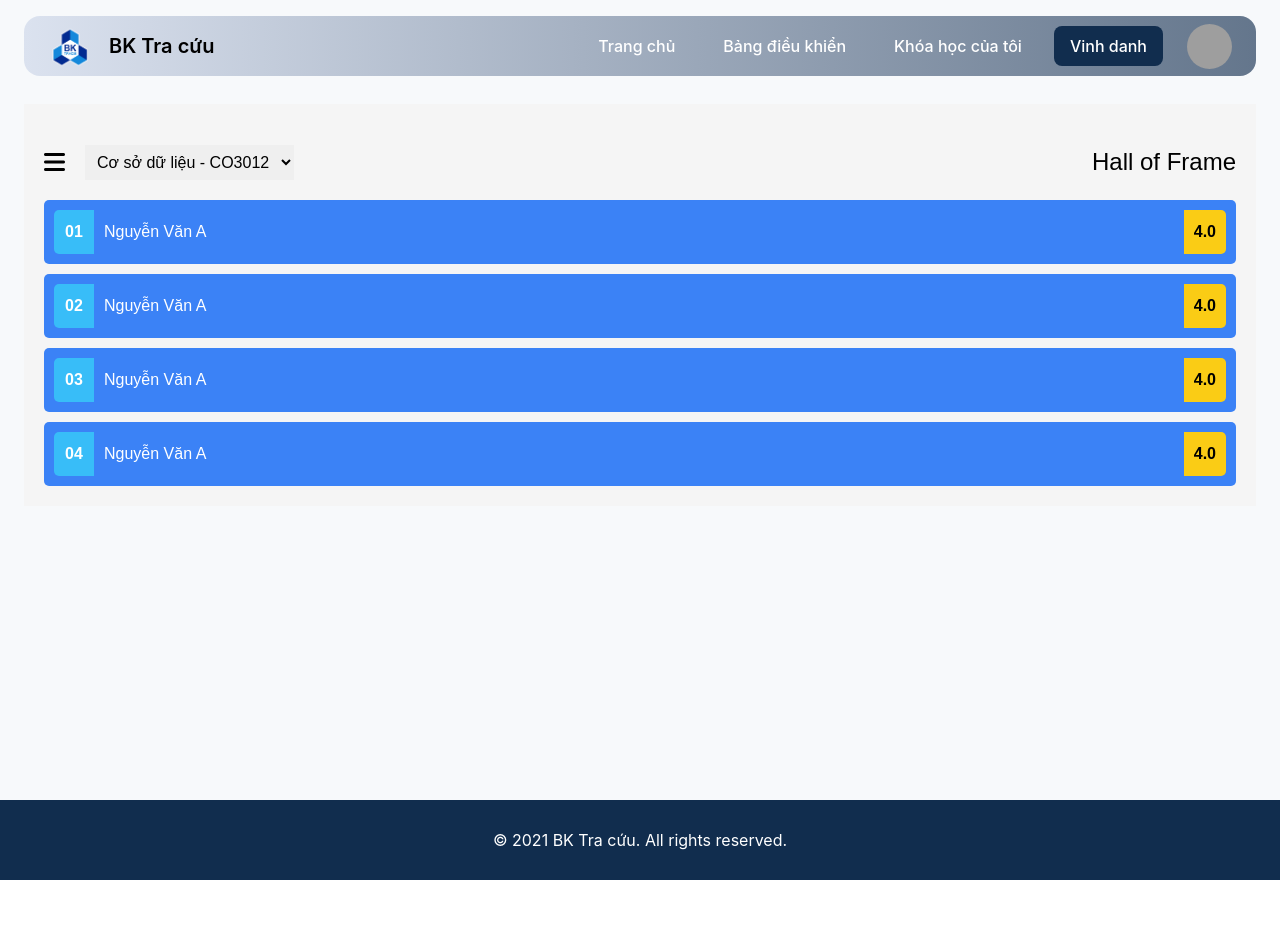
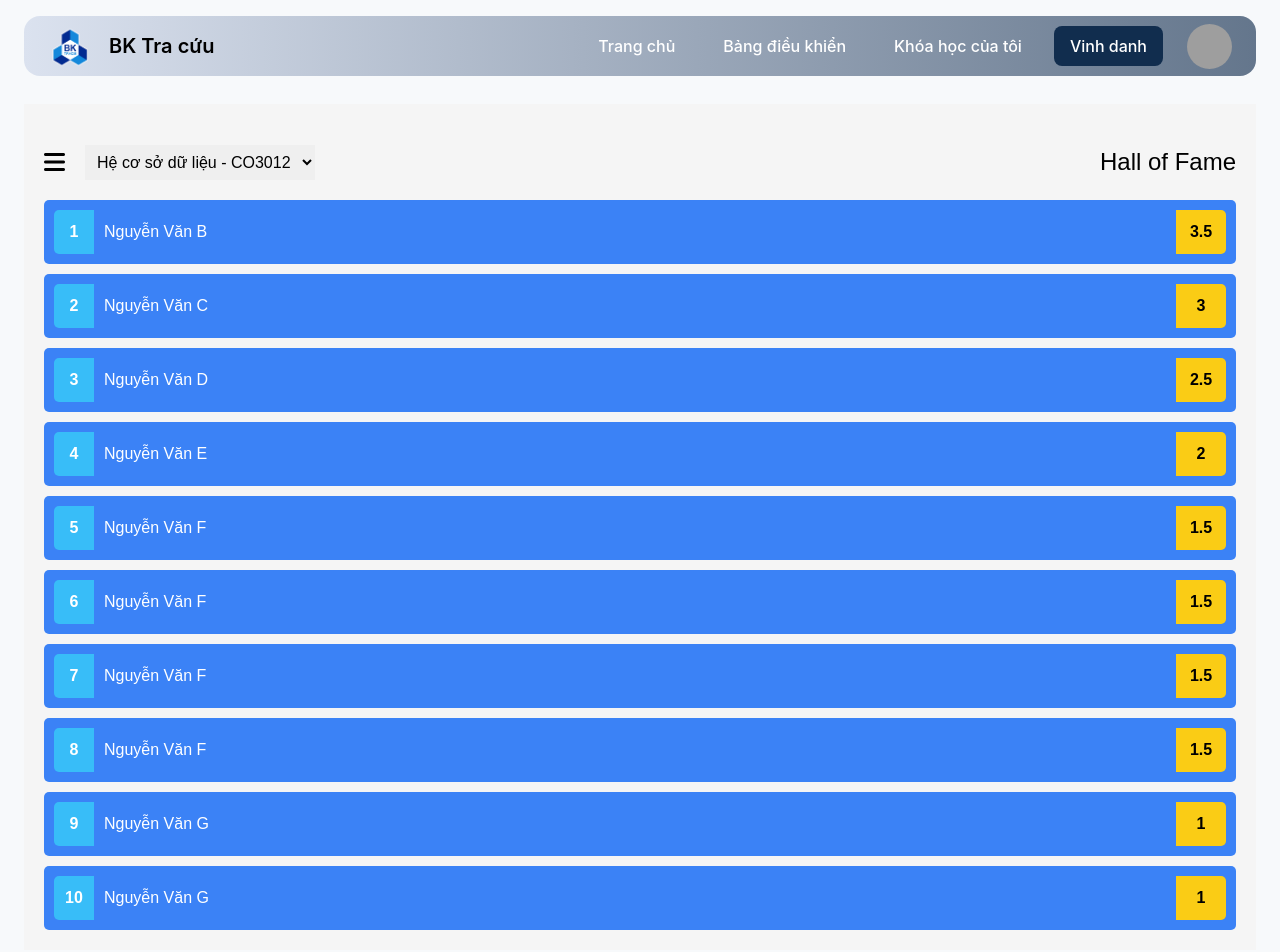
Before and after one commit to dath-241/grade-portal-web-1, a React (Create React App) app: page /hall-of-fame in a window 1280 px wide. Shown: the top 952 px of the page. Before the commit the page ends 880 px from the top, so only its background shows below. Built offline with nearby package versions, Linux system fonts and the light colour scheme; grey boxes are pictures that could not be loaded.

Commit message:
update Hall of fame

```diff
--- a/src/components/Login/LoginWithGoogle.js
+++ b/src/components/Login/LoginWithGoogle.js
@@ -5,7 +5,13 @@ import { clientID } from './config';
 import { jwtDecode } from 'jwt-decode'; //decode the Google response to get user email
 
 //navigate to
-let navigatePlace = '/home';
+
+const navigateOnRoles = (role) => {
+    if (role === 'teacher') return '/home';
+    else if (role === 'admin') return '/hall-of-fame';
+    return '/management';
+};
+
 //list accounts
 let teacherEmails = ['nguyendinhbang53@gmail.com', 'abc@gmail.com'];
 let adminEmails = ['nguyendinhbang53az@gmail.com', 'ghi@gmail.com'];
@@ -27,6 +33,7 @@ function LoginWithGoogle() {
     const navigate = useNavigate();
     const onSuccess = (response) => {
         let userEmail = getUserEmail(response);
+        const navigatePlace = navigateOnRoles(getRoles(userEmail));
         console.log('Login with Google success');
         console.log('email:', userEmail);
         console.log('role:', getRoles(userEmail));
--- a/src/pages/HOF/HOF.css
+++ b/src/pages/HOF/HOF.css
@@ -63,10 +63,13 @@
     padding-left: 10px;
 }
 
-.score {
+.GPA {
+    display: flex;
+    justify-content: center;
     background-color: #facc15;
     padding: 10px;
     border-radius: 0 5px 5px 0;
     font-weight: bold;
     color: black;
+    min-width: 50px;
 }
--- a/src/pages/HOF/HOF.js
+++ b/src/pages/HOF/HOF.js
@@ -1,27 +1,65 @@
-import React from 'react';
+import React, { useState, useEffect } from 'react';
 import './HOF.css';
+//sample data
+const { HCSDLdata, CNPMdata } = require('./HOFsampledata');
+
+const hallOfFameSize = 10;
 
 const HOF = () => {
+    const [selectedCourse, setSelectedCourse] = useState('HCSDL');
+    const [renderData, setRenderData] = useState([]);
+    const [data, setData] = useState(processData(renderData));
+
+    const handleSelectedCourseChange = (e) => {
+        setSelectedCourse(e.target.value);
+    };
+
+    const handleReverseButton = () => {
+        setData([...data].reverse());
+    };
+
+    const getRenderList = (course) => {
+        if (course === 'HCSDL') return HCSDLdata;
+        else if (course === 'CNPM') return CNPMdata;
+        else return [];
+    };
+
+    function processData(renderData) {
+        let newData = renderData;
+        newData.sort((a, b) => b.score - a.score); //sort GPA
+        newData = newData.slice(0, hallOfFameSize); //re-size;
+        return newData;
+    }
+
+    useEffect(() => {
+        const newRenderData = getRenderList(selectedCourse);
+        setRenderData(newRenderData);
+        setData(processData(newRenderData));
+    }, [selectedCourse]);
+
     return (
         <div className="hof-container">
             <div className="filter-section">
                 <div className="filter-bar">
-                    <i className="fa-solid fa-bars filterIcon"></i>
-                    <select className="filter-dropdown">
-                        <option>Cơ sở dữ liệu - CO3012</option>
+                    <button className="fa-solid fa-bars filterIcon" onClick={handleReverseButton}></button>
+                    <select className="filter-dropdown" name="course" id="course" onChange={handleSelectedCourseChange}>
+                        <option value="HCSDL">Hệ cơ sở dữ liệu - CO3012</option>
+                        <option value="CNPM">Công nghệ phần mềm</option>
                     </select>
                 </div>
 
-                <h1 className="title">Hall of Frame</h1>
+                <h1 className="title">Hall of Fame</h1>
             </div>
             <div className="list">
-                {Array.from({ length: 4 }).map((_, index) => (
-                    <div key={index} className="list-item">
-                        <div className="rank">{`0${index + 1}`}</div>
-                        <div className="name">Nguyễn Văn A</div>
-                        <div className="score">4.0</div>
-                    </div>
-                ))}
+                {data.map((x, index = 0) => {
+                    return (
+                        <div className="list-item">
+                            <div className="rank">{index + 1}</div>
+                            <div className="name">{x.name}</div>
+                            <div className="GPA">{x.score}</div>
+                        </div>
+                    );
+                })}
             </div>
         </div>
     );
--- /dev/null
+++ b/src/pages/HOF/HOFsampledata.js
@@ -0,0 +1,55 @@
+const HCSDLdata = [
+    { name: 'Nguyễn Văn G', score: 1.0 },
+    { name: 'Nguyễn Văn H', score: 0.5 },
+    { name: 'Nguyễn Văn I', score: 0.0 },
+    { name: 'Nguyễn Văn F', score: 1.5 },
+    { name: 'Nguyễn Văn G', score: 1.0 },
+    { name: 'Nguyễn Văn H', score: 0.5 },
+    { name: 'Nguyễn Văn B', score: 3.5 },
+    { name: 'Nguyễn Văn C', score: 3.0 },
+    { name: 'Nguyễn Văn D', score: 2.5 },
+    { name: 'Nguyễn Văn E', score: 2.0 },
+    { name: 'Nguyễn Văn F', score: 1.5 },
+    { name: 'Nguyễn Văn G', score: 1.0 },
+    { name: 'Nguyễn Văn H', score: 0.5 },
+    { name: 'Nguyễn Văn F', score: 1.5 },
+    { name: 'Nguyễn Văn G', score: 1.0 },
+    { name: 'Nguyễn Văn H', score: 0.5 },
+    { name: 'Nguyễn Văn I', score: 0.0 },
+    { name: 'Nguyễn Văn F', score: 1.5 },
+    { name: 'Nguyễn Văn G', score: 1.0 },
+    { name: 'Nguyễn Văn H', score: 0.5 },
+    { name: 'Nguyễn Văn I', score: 0.0 },
+    { name: 'Nguyễn Văn I', score: 0.0 },
+];
+
+const CNPMdata = [
+    { name: 'Nguyễn Văn G', score: 1.0 },
+    { name: 'Nguyễn Văn H', score: 0.5 },
+    { name: 'Nguyễn Văn I', score: 0.0 },
+    { name: 'Nguyễn Văn F', score: 1.5 },
+    { name: 'Nguyễn Văn G', score: 1.0 },
+    { name: 'Nguyễn Văn H', score: 0.5 },
+    { name: 'Nguyễn Văn G', score: 1.0 },
+    { name: 'Nguyễn Văn H', score: 0.5 },
+    { name: 'Nguyễn Văn I', score: 0.0 },
+    { name: 'Nguyễn Văn F', score: 1.5 },
+    { name: 'Nguyễn Văn G', score: 1.0 },
+    { name: 'Nguyễn Văn H', score: 0.5 },
+    { name: 'Nguyễn Văn Z', score: 4.0 },
+    { name: 'Nguyễn Văn Y', score: 3.5 },
+    { name: 'Nguyễn Văn X', score: 3.0 },
+    { name: 'Nguyễn Văn V', score: 2.5 },
+    { name: 'Nguyễn Văn N', score: 2.0 },
+    { name: 'Nguyễn Văn G', score: 1.0 },
+    { name: 'Nguyễn Văn H', score: 0.5 },
+    { name: 'Nguyễn Văn I', score: 0.0 },
+    { name: 'Nguyễn Văn F', score: 1.5 },
+    { name: 'Nguyễn Văn G', score: 1.0 },
+    { name: 'Nguyễn Văn H', score: 0.5 },
+    { name: 'Nguyễn Văn F', score: 1.5 },
+    { name: 'Nguyễn Văn G', score: 1.0 },
+    { name: 'Nguyễn Văn H', score: 0.5 },
+];
+
+module.exports = { HCSDLdata, CNPMdata };
```
